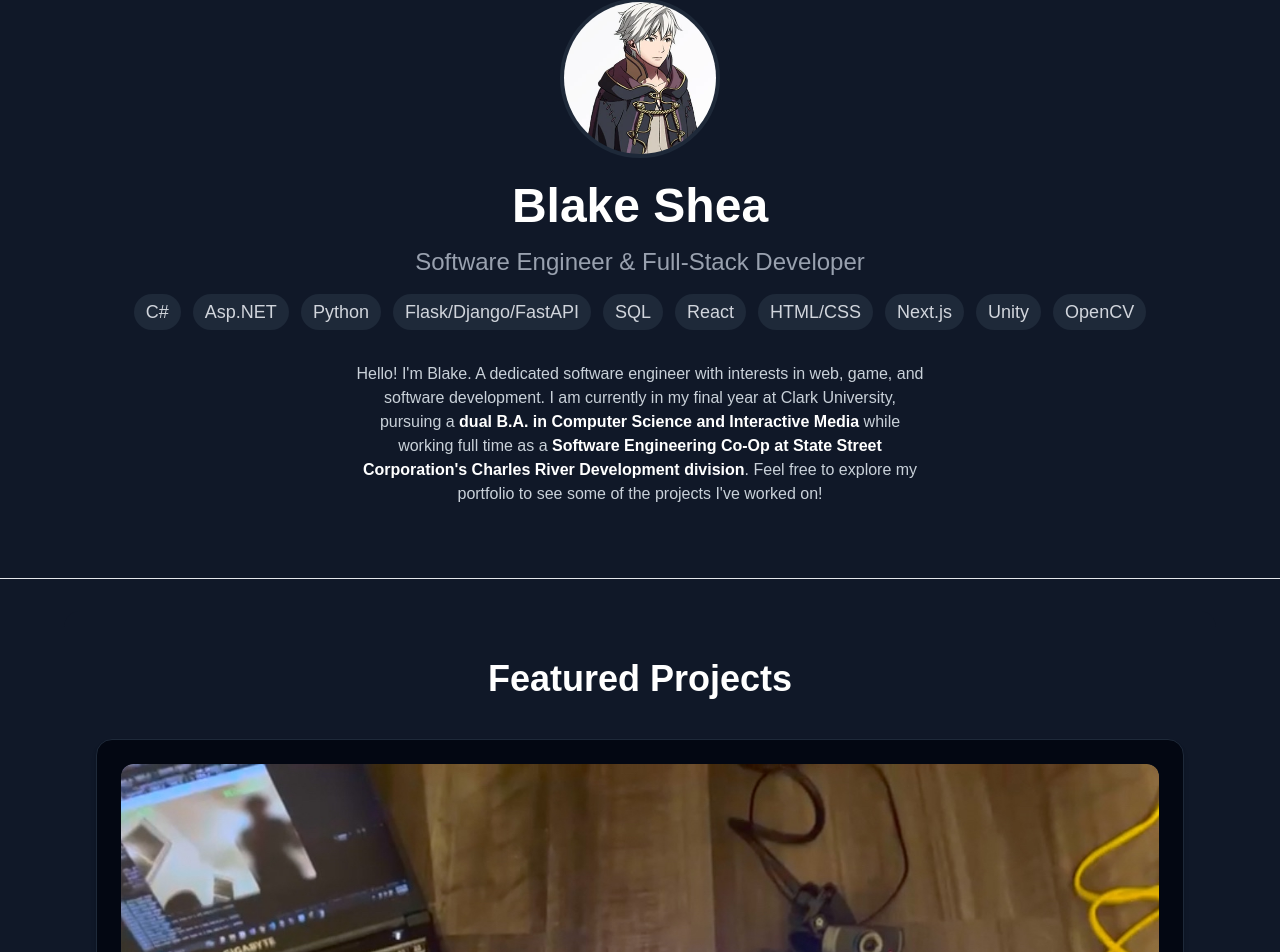
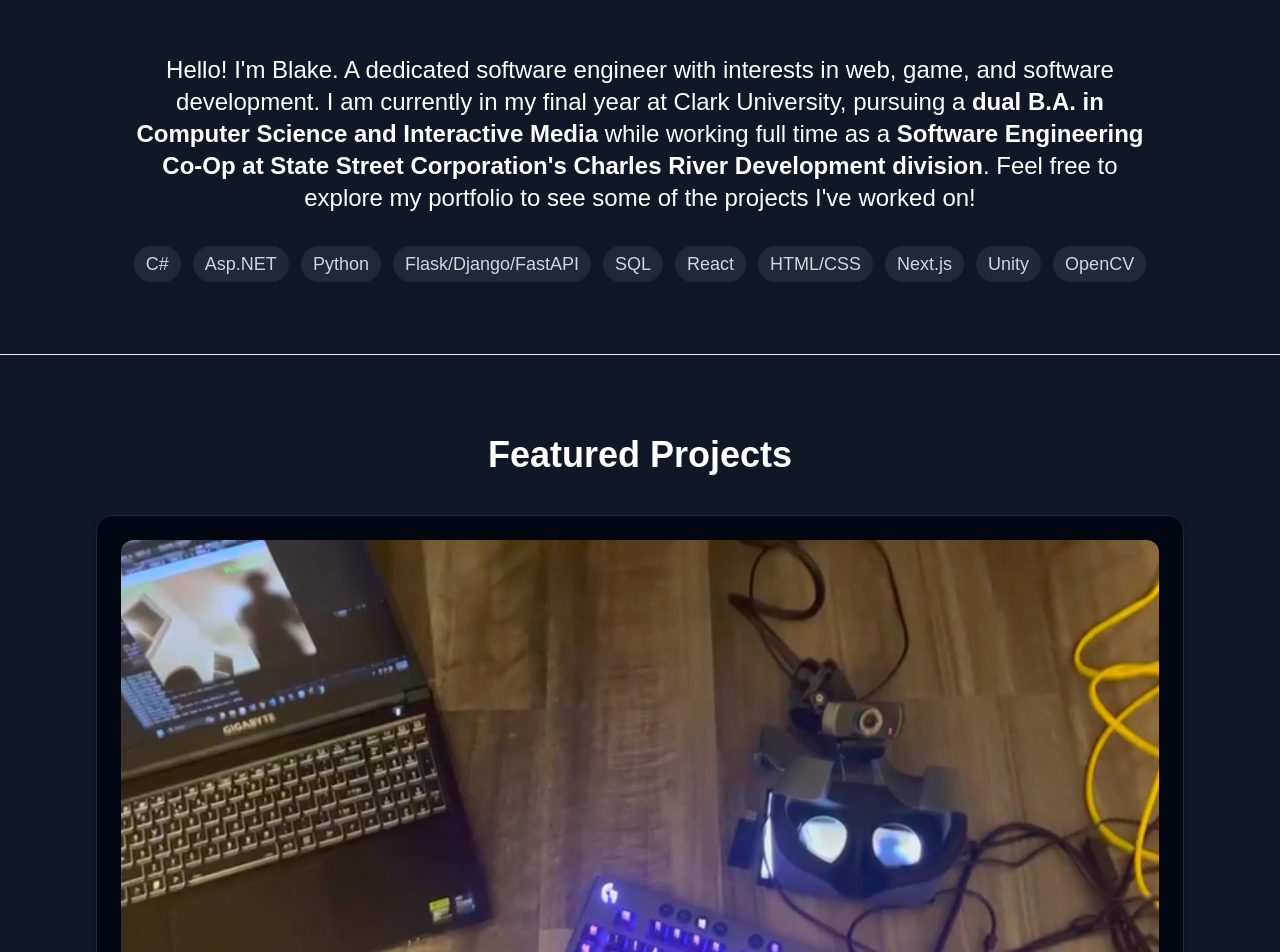
Before and after one commit to BlakeIvor/PortfolioSite, a Next.js app in the folder portfolio-site/: page / in a window 1280 px wide. Shown: the part 178-1130 px from the top of the page. Built offline with nearby package versions, Linux system fonts and the light colour scheme.

Commit message:
Add Starbound proj and change intro body

```diff
--- a/portfolio-site/app/page.tsx
+++ b/portfolio-site/app/page.tsx
@@ -13,21 +13,14 @@ export default function HomePage() {
         transition={{ duration: 0.6 }}
         className="pt-4 flex flex-col items-center justify-center bg-gray-900 pb-10"
       >
-        <div className="rounded-full overflow-hidden border-4 border-gray-800 w-40 h-40 bg-gray-800 mb-6">
-          <Image
-            src="/static/images/avatar.png"
-            alt="Avatar"
-            width={160}
-            height={160}
-            className="object-cover w-full h-full scale-x-[-1]"
-            priority
-          />
-        </div>
-        <h1 className="text-5xl font-bold text-white mb-4">Blake Shea</h1>
-        <p className="text-2xl text-gray-400 center text-center">
-          Software Engineer & Full-Stack Developer
+
+        <p className="mt-14 text-white text-2xl max-w-5xl center text-center">
+          Hello! I'm Blake. A dedicated software engineer with interests in web, game, and software development. I am currently in my final year at Clark University,
+          pursuing a <strong className="text-white font-semibold">dual B.A. in Computer Science and Interactive Media</strong> while working full time as a
+          <strong className="text-white font-semibold"> Software Engineering Co-Op at State Street Corporation's Charles River Development division</strong>.
+          Feel free to explore my portfolio to see some of the projects I've worked on!
         </p>
-        <div className="flex flex-wrap justify-center gap-3 text-lg mt-4">
+        <div className="flex flex-wrap justify-center gap-3 text-lg mt-8">
           <span className="px-3 py-1 bg-gray-800 text-gray-300 rounded-full">C#</span>
           <span className="px-3 py-1 bg-gray-800 text-gray-300 rounded-full">Asp.NET</span>
           <span className="px-3 py-1 bg-gray-800 text-gray-300 rounded-full">Python</span>
@@ -39,12 +32,6 @@ export default function HomePage() {
           <span className="px-3 py-1 bg-gray-800 text-gray-300 rounded-full">Unity</span>
           <span className="px-3 py-1 bg-gray-800 text-gray-300 rounded-full">OpenCV</span>
         </div>
-        <p className="mt-8 text-white-600 max-w-xl center text-center">
-          Hello! I'm Blake. A dedicated software engineer with interests in web, game, and software development. I am currently in my final year at Clark University,
-          pursuing a <strong className="text-white font-semibold">dual B.A. in Computer Science and Interactive Media</strong> while working full time as a
-          <strong className="text-white font-semibold"> Software Engineering Co-Op at State Street Corporation's Charles River Development division</strong>.
-          Feel free to explore my portfolio to see some of the projects I've worked on!
-        </p>
       </motion.section>
 
       <hr className="h-px my-8 bg-gray-200 border-0 dark:bg-gray-700"></hr>
@@ -52,7 +39,7 @@ export default function HomePage() {
       <section className="mx-auto max-w-6xl bg-gray-900 rounded-2xl text-white py-12 px-8">
         <h1 className="text-4xl font-bold mb-10 center text-center">Featured Projects</h1>
         <div className="grid grid-cols-1 gap-8">
-          {projects.filter((p) => p.featured).slice(0, 4).map((proj) => (
+          {projects.filter((p) => p.featured).slice(0, 5).map((proj) => (
             <ProjectCard key={proj.slug} project={proj} />
           ))}
         </div>
--- a/portfolio-site/content/projects.ts
+++ b/portfolio-site/content/projects.ts
@@ -56,4 +56,22 @@ export const projects = [
     thumbnail: "/static/images/meltdown.png",
     featured: true
   }
+  ,{
+    slug: "starbound-wanderers",
+    title: "Starbound Wanderers",
+    tech: "C#, Unity, PlasticSCM",
+    description:
+      "Top-down isometric narrative adventure game made in Unity. Worked on combat, UI, pathing algorithms, and optimization.",
+    features: [
+      "A* pathfinding for NPCs",
+      "Queue, lock, and thread systems for optimizing performance (decreasing per-frame impact and utilizing n-frame operation technique)",
+      "Enemy AI state systems",
+      "Inventory and UI systems",
+      "Demo'd at PAX East 2023"
+    ],
+    demoUrl: "https://kyaneos.itch.io/starbound-wanderers",
+    screenshot: "/static/images/starbound.png",
+    thumbnail: "/static/images/starbound.png",
+    featured: true
+  }
 ];
```
Also changed, not shown: 1 other file (tests, documents, lock files or other folders).
